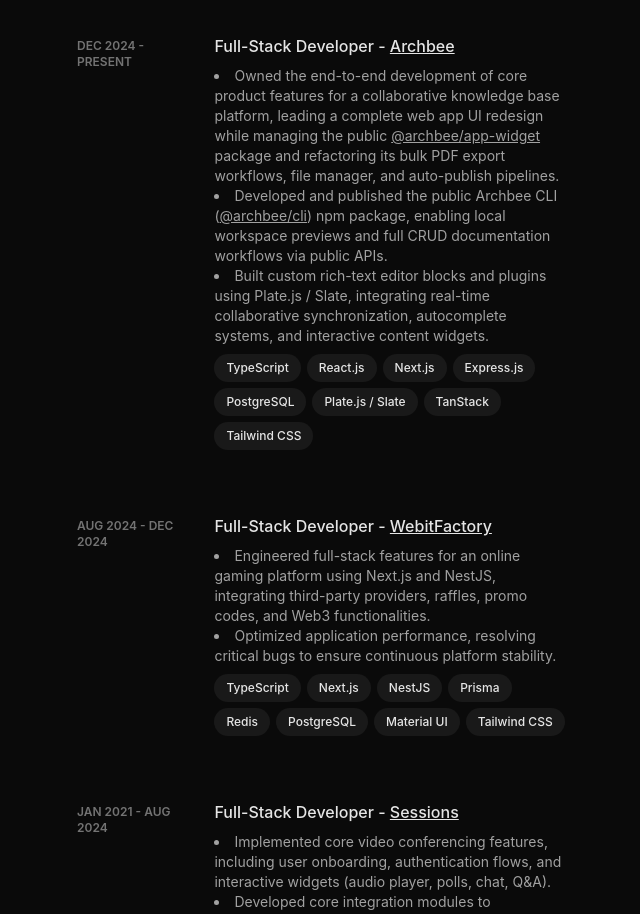
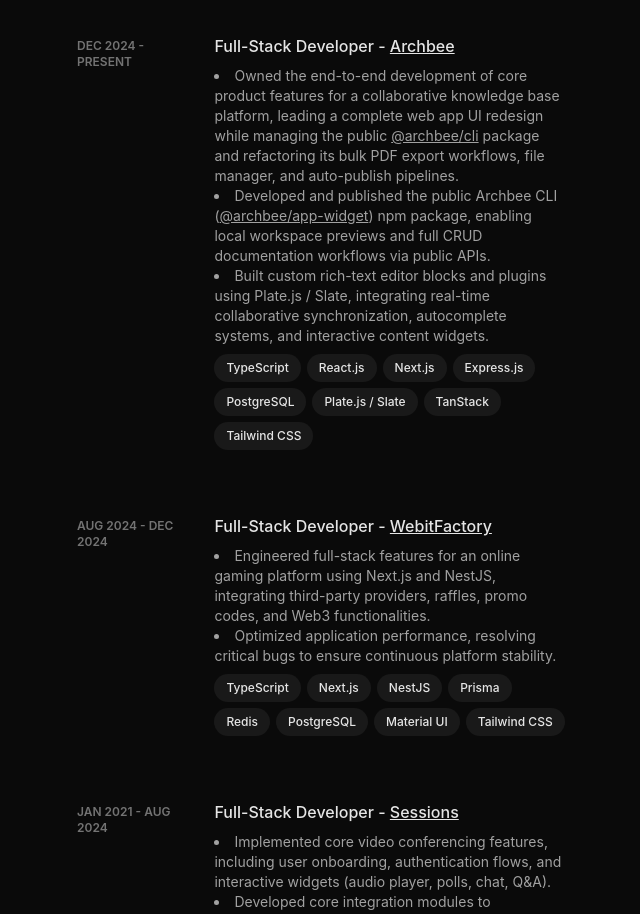
Before and after one commit to Ochanissi/Portofolio-V2, a Next.js app: page / in a window 1280 px wide. Shown: the part 800-1714 px from the top of the page, without its empty margins (595-1235 px from the left). Built offline with nearby package versions, Linux system fonts and the light colour scheme.

Commit message:
small adjustments

```diff
--- a/components/Experience.tsx
+++ b/components/Experience.tsx
@@ -17,10 +17,10 @@
         collaborative knowledge base platform, leading a complete web app UI
         redesign while managing the public{" "}
         <ExperienceLink
-          href="https://www.npmjs.com/package/@archbee/app-widget"
-          aria-label="@archbee/app-widget on npm (opens in a new tab)"
+          href="https://www.npmjs.com/package/@archbee/cli"
+          aria-label="@archbee/cli on npm (opens in a new tab)"
         >
-          @archbee/app-widget
+          @archbee/cli
         </ExperienceLink>{" "}
         package and refactoring its bulk PDF export workflows, file manager, and
         auto-publish pipelines.
@@ -28,10 +28,10 @@
       <>
         Developed and published the public Archbee CLI (
         <ExperienceLink
-          href="https://www.npmjs.com/package/@archbee/cli"
-          aria-label="@archbee/cli on npm (opens in a new tab)"
+          href="https://www.npmjs.com/package/@archbee/app-widget"
+          aria-label="@archbee/app-widget on npm (opens in a new tab)"
         >
-          @archbee/cli
+          @archbee/app-widget
         </ExperienceLink>
         ) npm package, enabling local workspace previews and full CRUD
         documentation workflows via public APIs.
```
